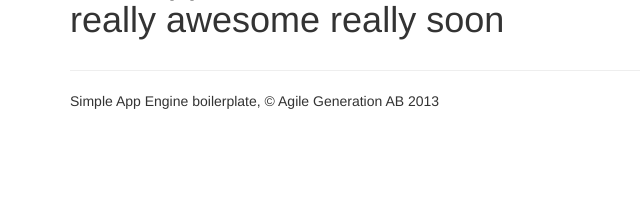
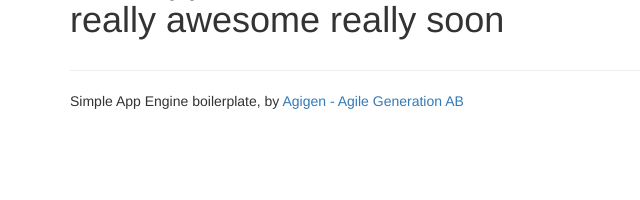
Before and after one commit to Agigen/App-Engine-Boilerplate, a Python web app: template templates/admin/index.html in a window 1280 px wide. Shown: the part 600-800 px from the top of the page, without its empty margins (0-640 px from the left). Run offline with Jinja, Linux system fonts and the light colour scheme; the template is opened without the code that fills it, so the values that code supplies are empty; some libraries are stand-ins or nearby versions.

Commit message:
No more copyright

```diff
--- a/templates/admin/base.html
+++ b/templates/admin/base.html
@@ -76,7 +76,7 @@
 
         <footer class="container">
             <hr>
-            <p>Simple App Engine boilerplate, &copy; Agile Generation AB 2013</p>
+            <p>Simple App Engine boilerplate, by <a href="http://agigen.se">Agigen - Agile Generation AB</a></p>
         </footer>
 
         <script src="//ajax.googleapis.com/ajax/libs/jquery/1.11.1/jquery.min.js"></script>
```
